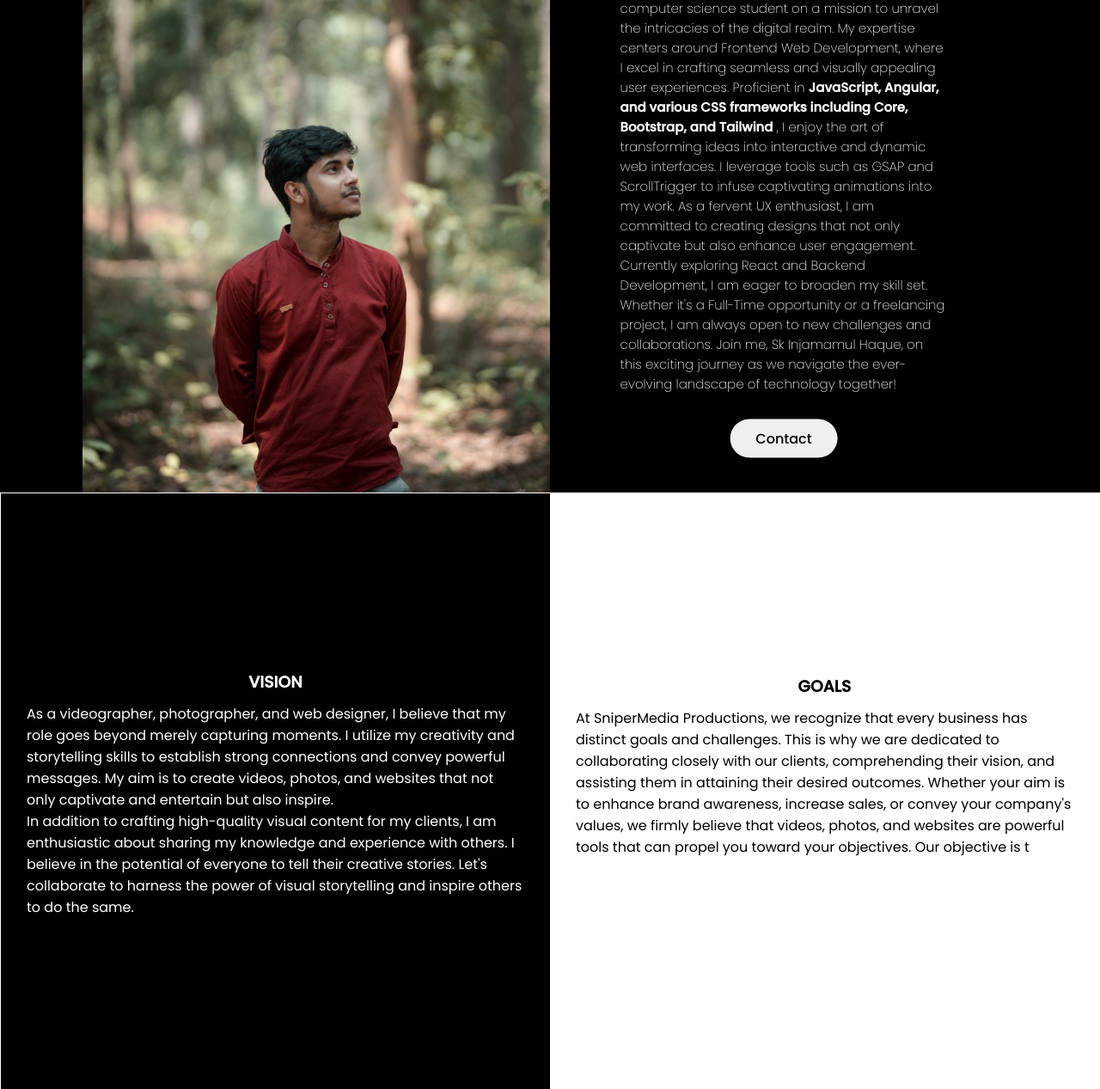
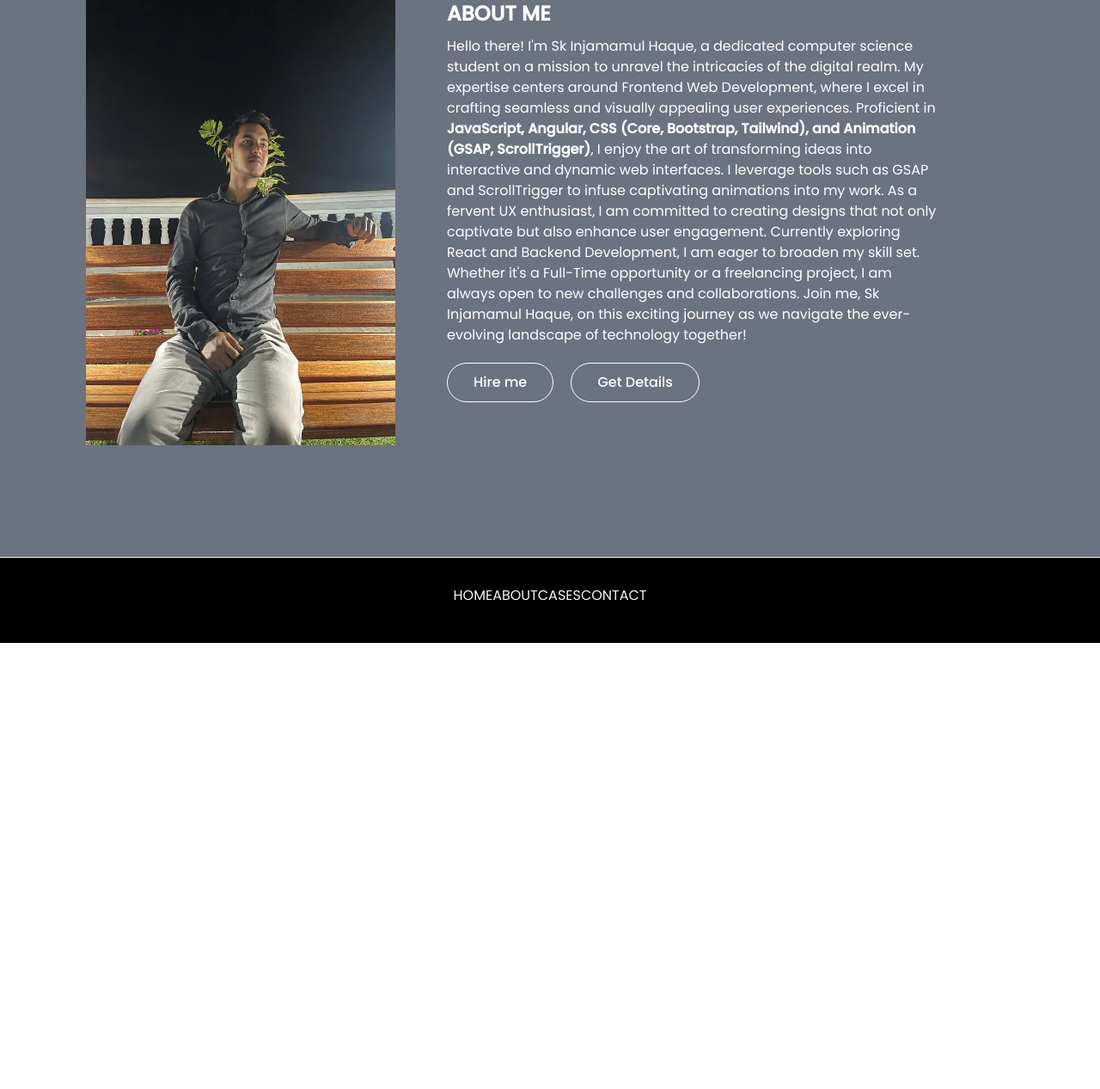
Before and after one commit to skinjamamulhaque/Portfolio, a plain HTML site: page about.html in a window 1280 px wide. Shown: the part 302-1569 px from the top of the page at 86% size. After the commit the page ends 1050 px from the top, so only its background shows below. Drawn offline with nearby package versions, Linux system fonts and the light colour scheme; some packages are replaced by stand-ins of ours; a script that the page names is missing.

Commit message:
developing about me page

```diff
--- a/about.html
+++ b/about.html
@@ -4,6 +4,7 @@
     <meta charset="UTF-8" />
     <meta name="viewport" content="width=device-width, initial-scale=1.0" />
     <title>Document</title>
+    <link rel="stylesheet" href="tailwindStyle.css">
     <link rel="stylesheet" href="style.css" />
   </head>
   <body>
@@ -23,55 +24,34 @@
       </div>
     </nav>
 
-    <section class="section_1">
-      <div class="section_container">
-        <div class="section1_img">
-          <img src="./me.jpg" alt="profile image" />
+    <div class="">
+      <div class="md:h-screen md:flex mx-auto bg-gray-500 p-10 md:px-10 ">
+        <div class="flex justify-center items-center md:w-2/5">
+          <img src="./6.webp" alt="" class="size-1/2 md:size-9/12 ">
         </div>
-        <div class="Container_content">
-          <div class="content_details">
-            <h2>ABOUT ME</h2>
-            <p id="detail_para">
-              Hello there! <strong> I'm Sk Injamamul Haque</strong>, a dedicated computer science student on a mission to unravel the intricacies of the digital realm. My expertise centers around Frontend Web Development, where I excel in crafting seamless and visually appealing user experiences. Proficient in <strong> JavaScript, Angular, and various CSS frameworks including Core, Bootstrap, and Tailwind</strong> , I enjoy the art of transforming ideas into interactive and dynamic web interfaces. I leverage tools such as GSAP and ScrollTrigger to infuse captivating animations into my work. As a fervent UX enthusiast, I am committed to creating designs that not only captivate but also enhance user engagement. Currently exploring React and Backend Development, I am eager to broaden my skill set. Whether it's a Full-Time opportunity or a freelancing project, I am always open to new challenges and collaborations. Join me, Sk Injamamul Haque, on this exciting journey as we navigate the ever-evolving landscape of technology together!
+        <div class="text-center md:text-left md:w-3/5  md:my-28">
+          <div class="md:w-4/5 text-white ">
+            <b class="text-2xl uppercase">About Me</b>
+            <p class="md:text-left">Hello there! I'm Sk Injamamul Haque, a dedicated computer science student on a mission to unravel the intricacies of the digital realm. My expertise centers around Frontend Web Development, where I excel in crafting seamless and visually appealing user experiences. Proficient in <b>JavaScript, Angular, CSS (Core, Bootstrap, Tailwind), and Animation (GSAP, ScrollTrigger)</b>, I enjoy the art of transforming ideas into interactive and dynamic web interfaces. I leverage tools such as GSAP and ScrollTrigger to infuse captivating animations into my work. As a fervent UX enthusiast, I am committed to creating designs that not only captivate but also enhance user engagement. Currently exploring React and Backend Development, I am eager to broaden my skill set. Whether it's a Full-Time opportunity or a freelancing project, I am always open to new challenges and collaborations. Join me, Sk Injamamul Haque, on this exciting journey as we navigate the ever-evolving landscape of technology together!
             </p>
-            <button>Contact</button>
+
           </div>
+
+          <div class="text-white mt-5 ">
+            <button class="border border-solid">Hire me</button>
+            <button class="border border-solid ml-4">Get Details</button>
+          </div>
+
         </div>
+
       </div>
-    </section>
 
-    <section class="about_section_2">
-      <div class="section_container" id="about_container">
-        <div class="vision">
-          <h3>VISION</h3>
-          <p>
-            As a videographer, photographer, and web designer, I believe that my
-            role goes beyond merely capturing moments. I utilize my creativity
-            and storytelling skills to establish strong connections and convey
-            powerful messages. My aim is to create videos, photos, and websites
-            that not only captivate and entertain but also inspire. <br> In addition
-            to crafting high-quality visual content for my clients, I am
-            enthusiastic about sharing my knowledge and experience with others.
-            I believe in the potential of everyone to tell their creative
-            stories. Let's collaborate to harness the power of visual
-            storytelling and inspire others to do the same.
-          </p>
-        </div>
-        <div class="goal">
-          <h3>GOALS</h3>
-          <p>
-            At SniperMedia Productions, we recognize that every business has
-            distinct goals and challenges. This is why we are dedicated to
-            collaborating closely with our clients, comprehending their vision,
-            and assisting them in attaining their desired outcomes. Whether your
-            aim is to enhance brand awareness, increase sales, or convey your
-            company's values, we firmly believe that videos, photos, and
-            websites are powerful tools that can propel you toward your
-            objectives. Our objective is t
-          </p>
-        </div>
-      </div>
-    </section>
+    </div>
+
+
+
+
+
 
     <footer class="section_4">
       <div class="bgimg_container">
--- /dev/null
+++ b/src/input.css
@@ -0,0 +1,3 @@
+@tailwind base;
+@tailwind components;
+@tailwind utilities;
--- /dev/null
+++ b/tailwind.config.js
@@ -0,0 +1,8 @@
+/** @type {import('tailwindcss').Config} */
+module.exports = {
+  content: ["./*.html"],
+  theme: {
+    extend: {},
+  },
+  plugins: [],
+}
```
Also changed, not shown: style.css (line endings or trailing spaces), tailwindStyle.css (added).
